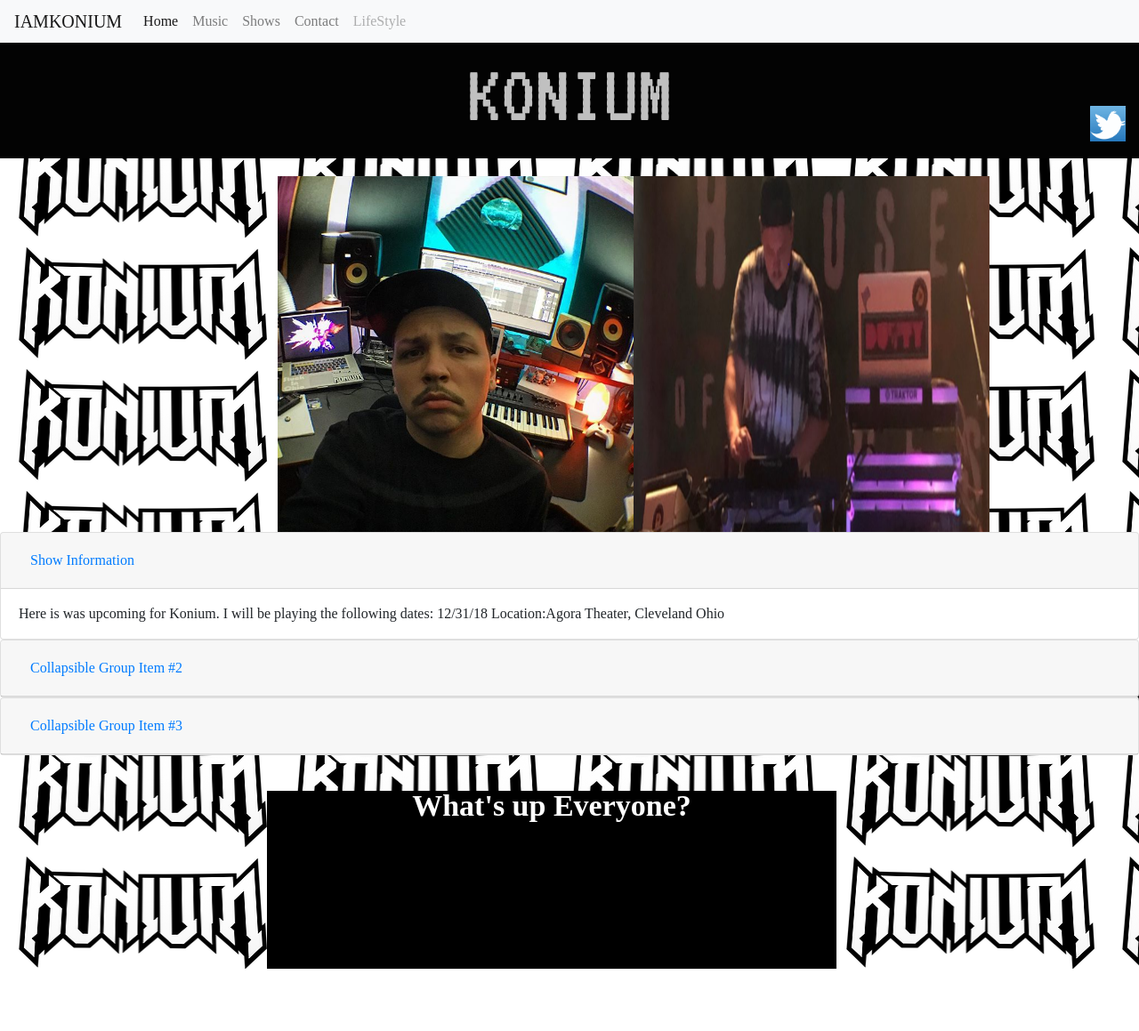
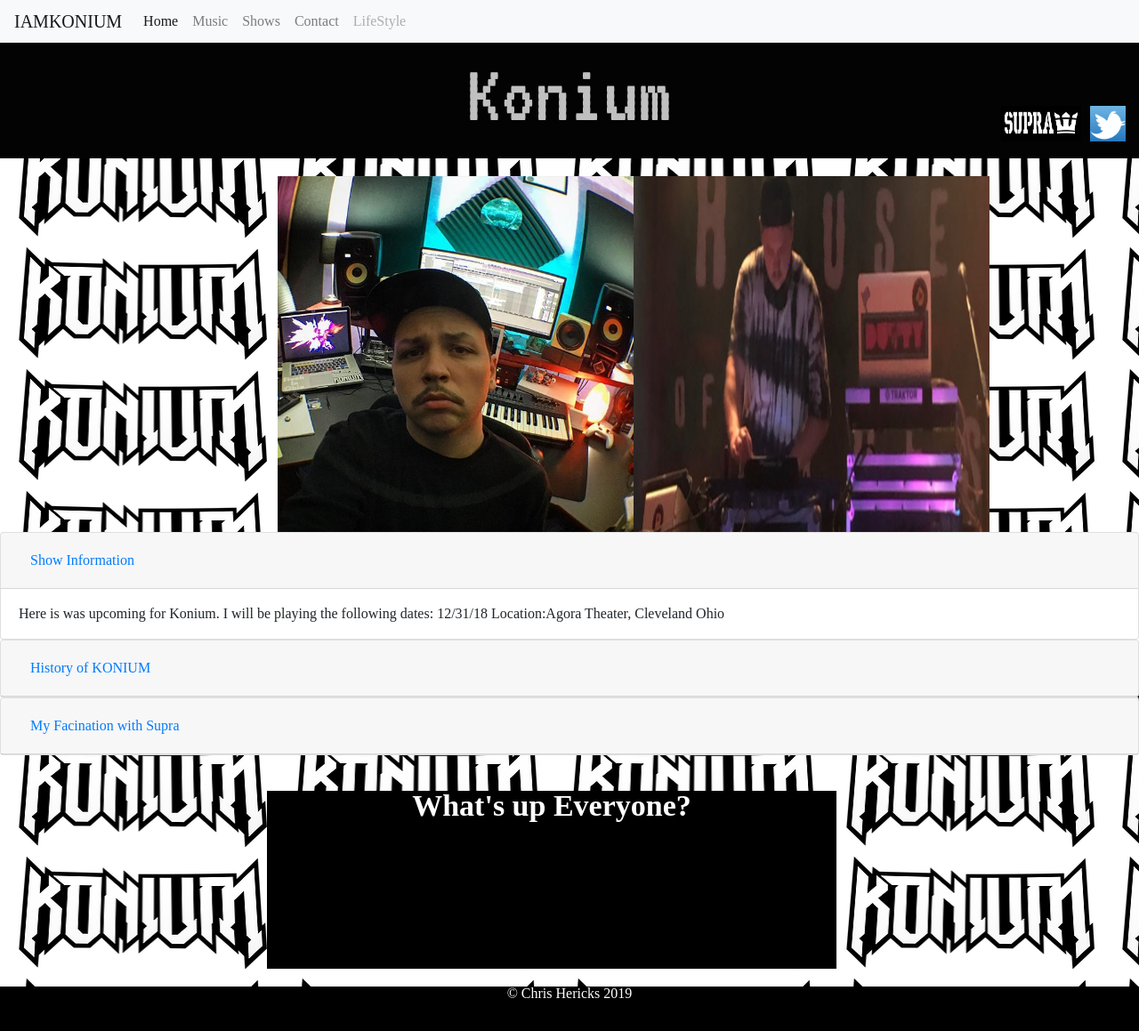
Before and after one commit to hericksc/cousin, a plain HTML site: page pages/index.html in a window 1280 px wide. Shown: the whole page at 89% size. Before the commit the page ends 1089 px from the top, so only its background shows below. Drawn offline with nearby package versions, Linux system fonts and the light colour scheme; a web font is replaced by a local one.

Commit message:
updates 1.31

```diff
--- a/css/style.css
+++ b/css/style.css
@@ -84,3 +84,23 @@ h2 {
 
     }
 }
+footer {
+    width: 100%;
+    height: 50px;
+    background-color: black;
+    color: white;
+    margin-top: 20px;
+    position: bottom;
+    text-align: center;
+
+}
+#background {
+    opacity: 1;
+}
+.supra {
+    float: right;
+    height:50px;
+    width: 100px;
+    padding:5px;
+    margin-top: -40px;
+}
--- a/pages/index.html
+++ b/pages/index.html
@@ -17,7 +17,7 @@
   <script src="https://stackpath.bootstrapcdn.com/bootstrap/4.1.3/js/bootstrap.min.js" integrity="sha384-ChfqqxuZUCnJSK3+MXmPNIyE6ZbWh2IMqE241rYiqJxyMiZ6OW/JmZQ5stwEULTy"
     crossorigin="anonymous"></script>
 
-<body background="..\assets\images\konium.PNG">
+<body background="..\assets\images\konium.PNG" id="background">
 
   <body>
     <nav class="navbar navbar-expand-lg navbar-light bg-light">
@@ -28,7 +28,7 @@
       </button>
       <div class="collapse navbar-collapse" id="navbarNavAltMarkup">
         <div class="navbar-nav">
-          <a class="nav-item nav-link active" href="../pages/main.html">Home <span class="sr-only">(current)</span></a>
+          <a class="nav-item nav-link active" href="../pages/index.html">Home <span class="sr-only">(current)</span></a>
           <a class="nav-item nav-link" href="../pages/music.html">Music</a>
           <a class="nav-item nav-link" href="../pages/shows.html">Shows</a>
           <a class="nav-item nav-link" href="../pages/contact.html">Contact</a>
@@ -38,11 +38,14 @@
     </nav>
 
     <div id="main">
-      <h1>KONIUM</h1>
+      <h1>Konium</h1>
 
       <a href="https://twitter.com/iamkonium?lang=en">
-        <img src="../assets/images/twittericon.png" class="social" alt="twitter" >
-        </a>
+        <img src="../assets/images/twittericon.png" class="social" alt="twitter">
+      </a>
+
+      <a href="https://suprafootwear.com/pages/sale?gclid=CjwKCAiAs8XiBRAGEiwAFyQ-eswAS1cHGMKqlrXD8CqUxp1KrtvDf_-cPHnlpzEbsMBbKP7pOP2mchoCI0sQAvD_BwE">
+      <img src="../assets/images/supra.png" class="supra"></a>
     </div>
 
 
@@ -50,13 +53,13 @@
     <div id="carouselExampleControls" class="carousel slide" data-ride="carousel">
       <div class="carousel-inner">
         <div class="carousel-item active">
-          <img class="d-block w-100" src="../assets/images/studiowork.jpg" alt="First slide" id = "carousel">
+          <img class="d-block w-100" src="../assets/images/studiowork.jpg" alt="First slide" id="carousel">
         </div>
         <div class="carousel-item">
-          <img class="d-block w-100" src="../assets/images/koniumaction.PNG" alt="Second slide" id= "carousel">
+          <img class="d-block w-100" src="../assets/images/koniumaction.PNG" alt="Second slide" id="carousel">
         </div>
         <div class="carousel-item">
-          <img class="d-block w-100" src="../assets/images/backstage.PNG" alt="Third slide" id = "carousel">
+          <img class="d-block w-100" src="../assets/images/backstage.PNG" alt="Third slide" id="carousel">
         </div>
       </div>
       <a class="carousel-control-prev" href="#carouselExampleControls" role="button" data-slide="prev">
@@ -95,18 +98,13 @@
             <h5 class="mb-0">
               <button class="btn btn-link collapsed" type="button" data-toggle="collapse" data-target="#collapseTwo"
                 aria-expanded="false" aria-controls="collapseTwo">
-                Collapsible Group Item #2
+                History of KONIUM
               </button>
             </h5>
           </div>
           <div id="collapseTwo" class="collapse" aria-labelledby="headingTwo" data-parent="#accordionExample">
             <div class="card-body">
-              Anim pariatur cliche reprehenderit, enim eiusmod high life accusamus terry richardson ad squid. 3 wolf
-              moon officia aute, non cupidatat skateboard dolor brunch. Food truck quinoa nesciunt laborum eiusmod.
-              Brunch 3 wolf moon tempor, sunt aliqua put a bird on it squid single-origin coffee nulla assumenda
-              shoreditch et. Nihil anim keffiyeh helvetica, craft beer labore wes anderson cred nesciunt sapiente ea
-              proident. Ad vegan excepteur butcher vice lomo. Leggings occaecat craft beer farm-to-table, raw denim
-              aesthetic synth nesciunt you probably haven't heard of them accusamus labore sustainable VHS.
+              I started in the blue box at my parents house coming up with sick beats that my BABA helped me with.
             </div>
           </div>
         </div>
@@ -115,27 +113,34 @@
             <h5 class="mb-0">
               <button class="btn btn-link collapsed" type="button" data-toggle="collapse" data-target="#collapseThree"
                 aria-expanded="false" aria-controls="collapseThree">
-                Collapsible Group Item #3
+                My Facination with Supra
               </button>
             </h5>
           </div>
           <div id="collapseThree" class="collapse" aria-labelledby="headingThree" data-parent="#accordionExample">
             <div class="card-body">
-              Anim pariatur cliche reprehenderit, enim eiusmod high life accusamus terry richardson ad squid. 3 wolf
-              moon officia aute, non cupidatat skateboard dolor brunch. Food truck quinoa nesciunt laborum eiusmod.
-              Brunch 3 wolf moon tempor, sunt aliqua put a bird on it squid single-origin coffee nulla assumenda
-              shoreditch et. Nihil anim keffiyeh helvetica, craft beer labore wes anderson cred nesciunt sapiente ea
-              proident. Ad vegan excepteur butcher vice lomo. Leggings occaecat craft beer farm-to-table, raw denim
-              aesthetic synth nesciunt you probably haven't heard of them accusamus labore sustainable VHS.
+              I have 100 pairs of Supra high top shoes. I also love skating
             </div>
           </div>
         </div>
       </div>
-      <div id = "main-content">
+      <div id="main-content">
         <h2>What's up Everyone?</h2>
       </div>
+      <!-- <script type="text/javascript">
+
+      var konium = prompt ('Is Konium your favorite DJ?');
+
+      if (konium === "yes") {
+        alert ('my man!');
+      } else if (konium === 'no') {
+        alert ('Leave this site immediatly!!!!')
+      }
+      </script> -->
   </body>
-
+  <footer>
+    &copy; Chris Hericks 2019
+  </footer>
 
 
 </html>
```
Also changed, not shown: pages/contact.html (+6 -0 lines), pages/music.html (+13 -3 lines), pages/profile.html (+9 -0 lines), pages/shows.html (+14 -0 lines), assets/images/konium.jpg (added), assets/images/supra.PNG (added).
